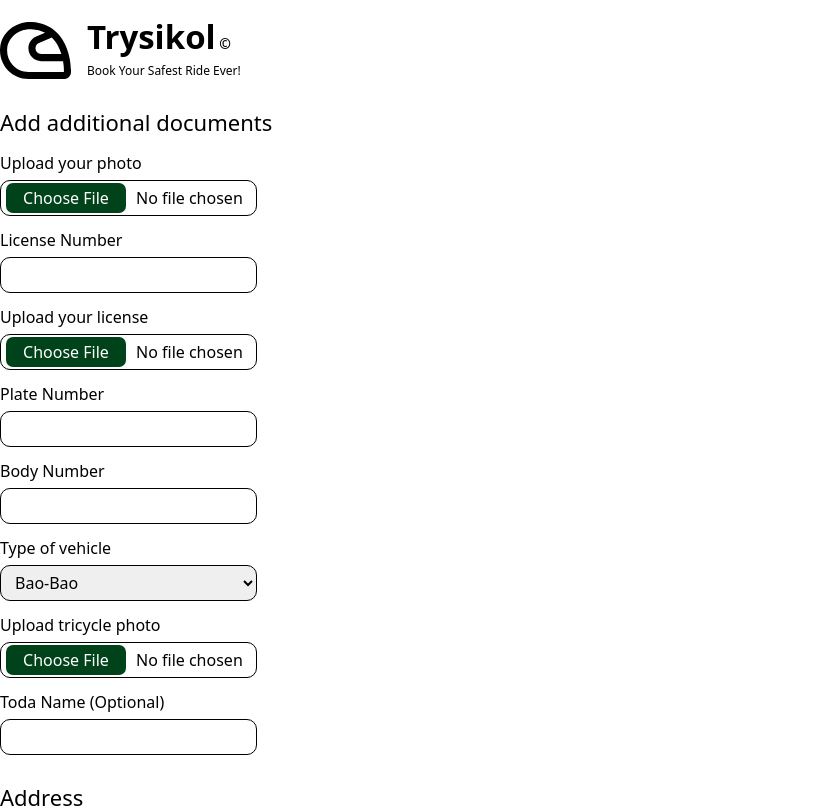
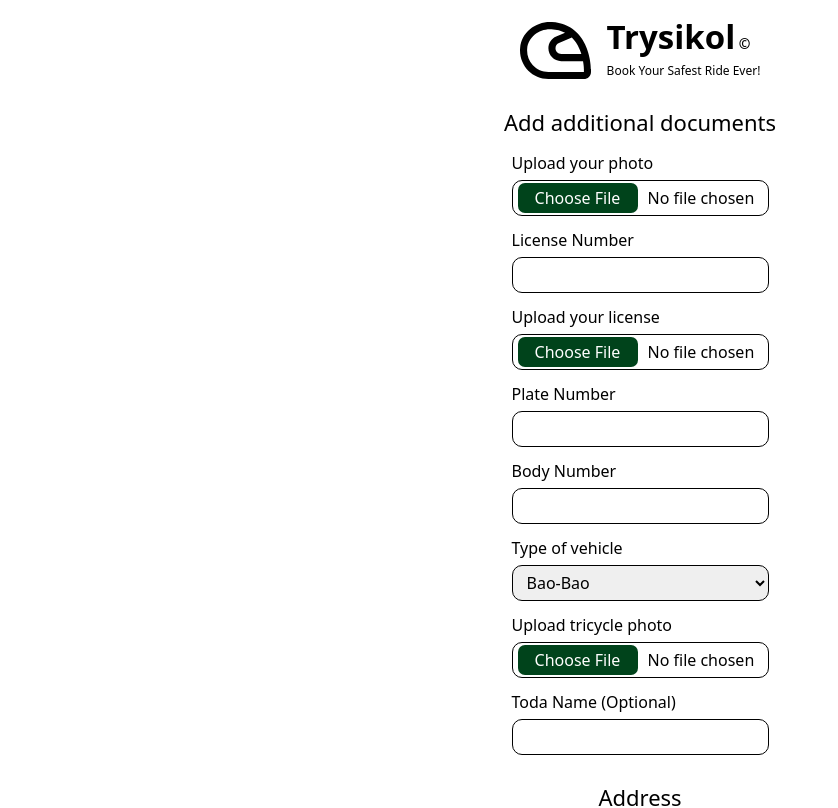
Before and after one commit to chevy00001/trysikol, a Next.js app: page /register-vehicle/register-vehicle in a window 1280 px wide. Shown: the top 808 px of the page, without its empty margins (0-838 px from the left). Built offline with nearby package versions, Linux system fonts and the light colour scheme.

Commit message:
1. Fixed register vehicle position

```diff
--- a/src/pages/register-vehicle/register-vehicle.tsx
+++ b/src/pages/register-vehicle/register-vehicle.tsx
@@ -7,6 +7,7 @@ import Button from "@/components/button/button";
 const RegisterVehicle = () => {
   return (
     <div className="container">
+      <div className="center">
         <div>
           <Header />
         </div>
@@ -83,6 +84,7 @@ const RegisterVehicle = () => {
           <Button label={"Register"} className={"btnPrimary"} />
         </div>
       </div>
+    </div>
   );
 };
 
```
Lines whose indentation alone changed are shown as unchanged.
